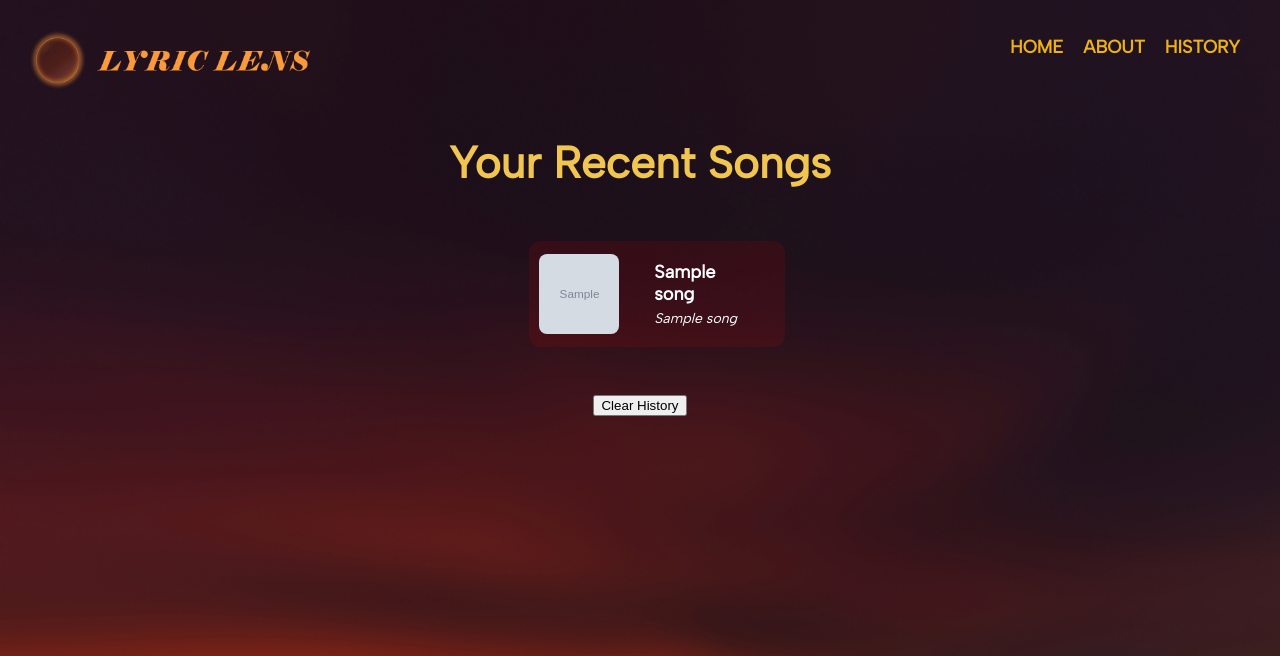
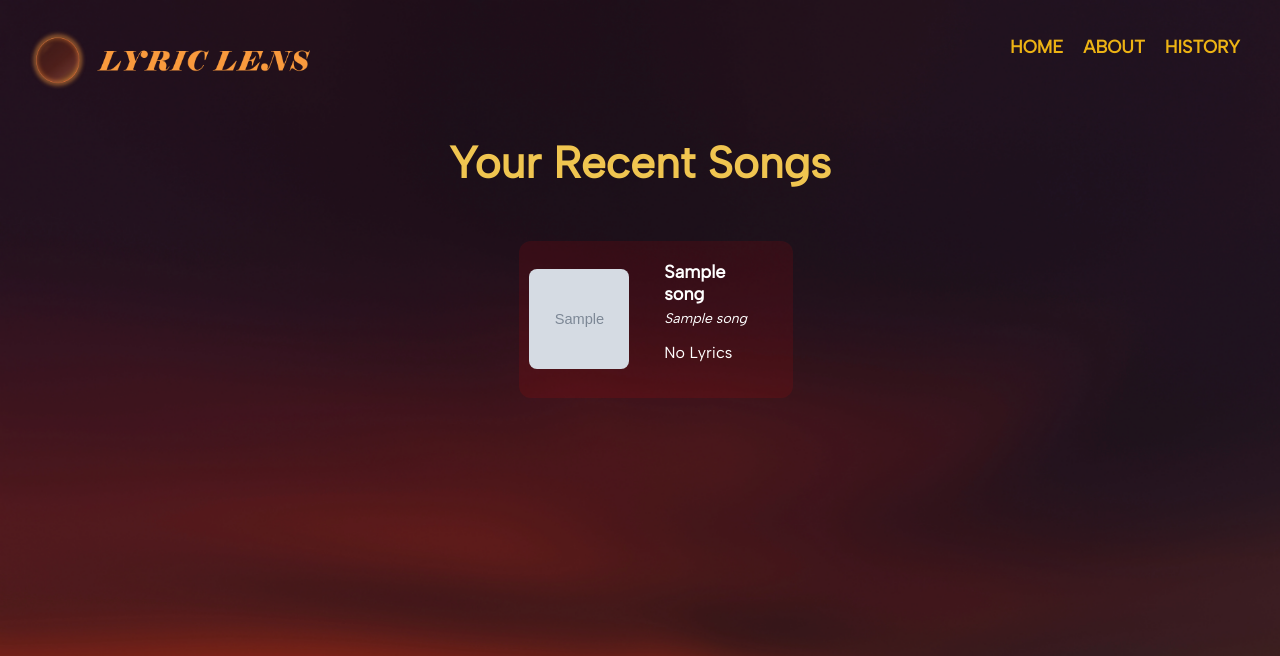
Before and after one commit to Nail-Claros/LyricLens, a Python web app: template templates/history.html in a window 1280 px wide. Shown: the top 656 px of the page. Run offline with Jinja, Linux system fonts and the light colour scheme; the template is opened without the code that fills it: most values are stand-ins (such as "Sample title", 1, 10 or a date in 2020); grey boxes marked "Sample" are stand-in pictures.

Commit message:
styling fix

```diff
--- a/templates/history.html
+++ b/templates/history.html
@@ -8,16 +8,13 @@
 
 {% block body %}
 <body>
-  <!-- Navbar with logo -->
     <nav class="navbar-img">
         <a href="{{ url_for('index') }}">
-          <img src="{{ url_for('static', filename='images/Lyric Lens (Text Logo and Icon) - Horizontal.png') }}"
-               style="height: 100px; width: 300px;">
+            <img src="{{ url_for('static', filename='images/Lyric Lens (Text Logo and Icon) - Horizontal.png') }}" style="height: 100px; width: 300px;">
         </a>
     </nav>
 
 
-  <!-- Navbar with navigation links -->
     <nav class="navbar">
         <ul class="nav-links">
             <li><a href="{{ url_for('index') }}">HOME</a></li>
@@ -28,68 +25,43 @@
 
 
     <div class="container">
-      <!-- Song History -->
         {% if song_history %}
             <h1>Your Recent Songs</h1>
             <ul class="song-list">
                 {% for song in song_history|reverse %}
                 <li class="song-item">
                     <!-- Album Cover -->
-                  <img class="album-placeholder" src="{{ song['albumCover'] }}" alt="Album Cover">
+                    {% if song['albumCover'] != "fail" %}
+                        <img class="album-placeholder" src="{{ song['albumCover'] }}" alt="Album Cover" style="width: 100px; height: 100px;">
+                    {% else %}
+                        <img src="{{ url_for('static', filename='images/failimg.webp') }}" alt="Album Placeholder" style="width: 100px; height: 100px;">
+                    {% endif %}
 
 
                     <!-- Song Info -->
                     <div class="song-info">
                         <div class="song-name">{{ song['songName'][:67] }}{% if song['songName']|length > 67 %}...{% endif %}</div>
                         <div class="song-artist">{{ song['artistName'][:67] }}{% if song['artistName']|length > 67 %}...{% endif %}</div>
-                  </div>
 
 
-                  <!-- Options Popup -->
-                  <div class="overlay">
-                      <div class="popup-content">
-                          <a href="{{ url_for('lyrics', songName=song['songName'], artistName=song['artistName'], albumCover=song['albumCover']) }}">View Lyrics</a>
-                      </div>
+                        <!-- Conditional Links -->
+                        {% if song['lyrics'] and song['language'] != "Made up Language/gibberish" %}
+                            <a href="{{ url_for('from_history', songName=song['songName'], artistName=song['artistName'], songLyric=song['lyrics'], songLang=song['language'], albumCover=song['albumCover']) }}">Head to translations</a>
+                            <a href="{{ url_for('lyrics', songName=song['songName'], artistName=song['artistName'], songLyric=song['lyrics'], songLang=song['language'], albumCover=song['albumCover']) }}">Head to Lyrics</a>
+                        {% elif song['language'] == "Made up Language/gibberish" %}
+                            <a href="{{ url_for('lyrics', songName=song['songName'], artistName=song['artistName'], songLyric=song['lyrics'], songLang=song['language'], albumCover=song['albumCover']) }}">Head to Lyrics</a>
+                        {% elif not song['lyrics'] %}
+                            <p>No Lyrics</p>
+                        {% endif %}
                     </div>
                 </li>
                 {% endfor %}
             </ul>
-
-          <!-- Clear History Button -->
-          <form method="POST" action="{{ url_for('clear_history') }}">
-              <button class="clear-history-btn" type="submit">Clear History</button>
-          </form>
         {% else %}
         <div class="song-item">
-              <h1>No History Found!</h1>
+            <h1 style="color: rgb(245, 195, 59);">Nothing in here for now!</h1>
         </div>
         {% endif %}
     </div>
-
-
-  <!-- JavaScript for Overlay -->
-  <script>
-      document.addEventListener("DOMContentLoaded", function() {
-          const moreHorzImages = document.querySelectorAll(".more_horz");
-          const overlays = document.querySelectorAll(".overlay");
-
-
-          moreHorzImages.forEach((img, index) => {
-              img.addEventListener("click", function(event) {
-                  event.stopPropagation(); // Prevent event bubbling
-                  const overlay = overlays[index];
-                  overlay.style.display = "block";
-              });
-          });
-
-
-          // Close the popup when clicking elsewhere
-          document.addEventListener("click", function() {
-              overlays.forEach((overlay) => {
-                  overlay.style.display = "none";
-              });
-          });
-      });
-  </script>
 </body>
 {% endblock %}
```
Lines whose indentation alone changed are shown as unchanged.
